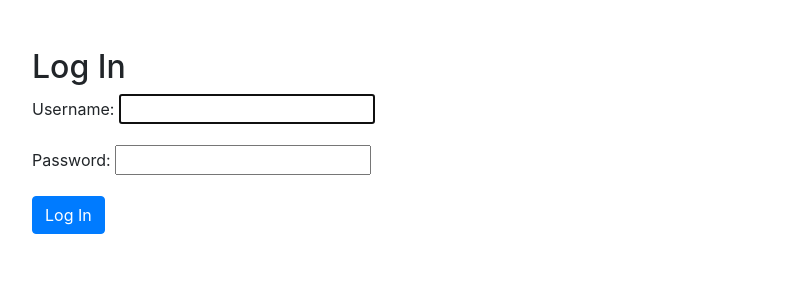
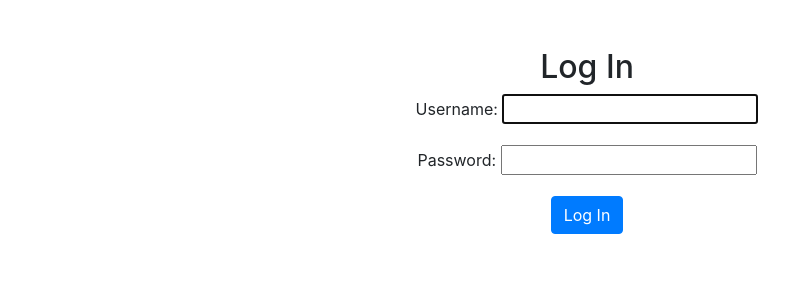
Before and after one commit to farzana583/Flash, a Django app: page /login/ in a window 1280 px wide. Shown: the part 56-356 px from the top of the page, without its empty margins (53-842 px from the left). Run offline with Django 3.2, Linux system fonts and the light colour scheme; some libraries are stand-ins or nearby versions.

Commit message:
centered the login form

```diff
--- a/flashapp/templates/registration/login.html
+++ b/flashapp/templates/registration/login.html
@@ -1,7 +1,7 @@
 {% extends 'base.html' %}
 
 {% block content %}
-    <div class="container timeline-container mt-5">
+    <div  class="container timeline-container mt-5" style="text-align: center;">
         <h2>Log In</h2>
         <form method="post">
             {% csrf_token %}
--- a/flashapp/templates/registration/signup.html
+++ b/flashapp/templates/registration/signup.html
@@ -1,7 +1,7 @@
 {% extends 'base.html' %}
 
 {% block content %}
-    <div class="container mb-5 mt-5">
+    <div class="container mb-5 mt-5" >
         <h2>Sign up</h2>
         <form method="post" enctype="multipart/form-data">
         {% csrf_token %}
--- a/flashcard/settings.py
+++ b/flashcard/settings.py
@@ -85,6 +85,8 @@ DATABASES = {
         'NAME': 'flash',
         'USER': 'moringa',
         'PASSWORD': 'Farzana2241',
+        'HOST': 'localhost',
+        'PORT' : '',
     }
 }
 
```
Also changed, not shown: flashapp/migrations/0001_initial.py, flashapp/migrations/0002_deck.py (deleted), flashapp/migrations/0003_deck_description.py (deleted), flashapp/migrations/0004_remove_deck_description.py (deleted), flashapp/migrations/0005_card.py (deleted), flashapp/migrations/0006_card_deck.py (deleted).
